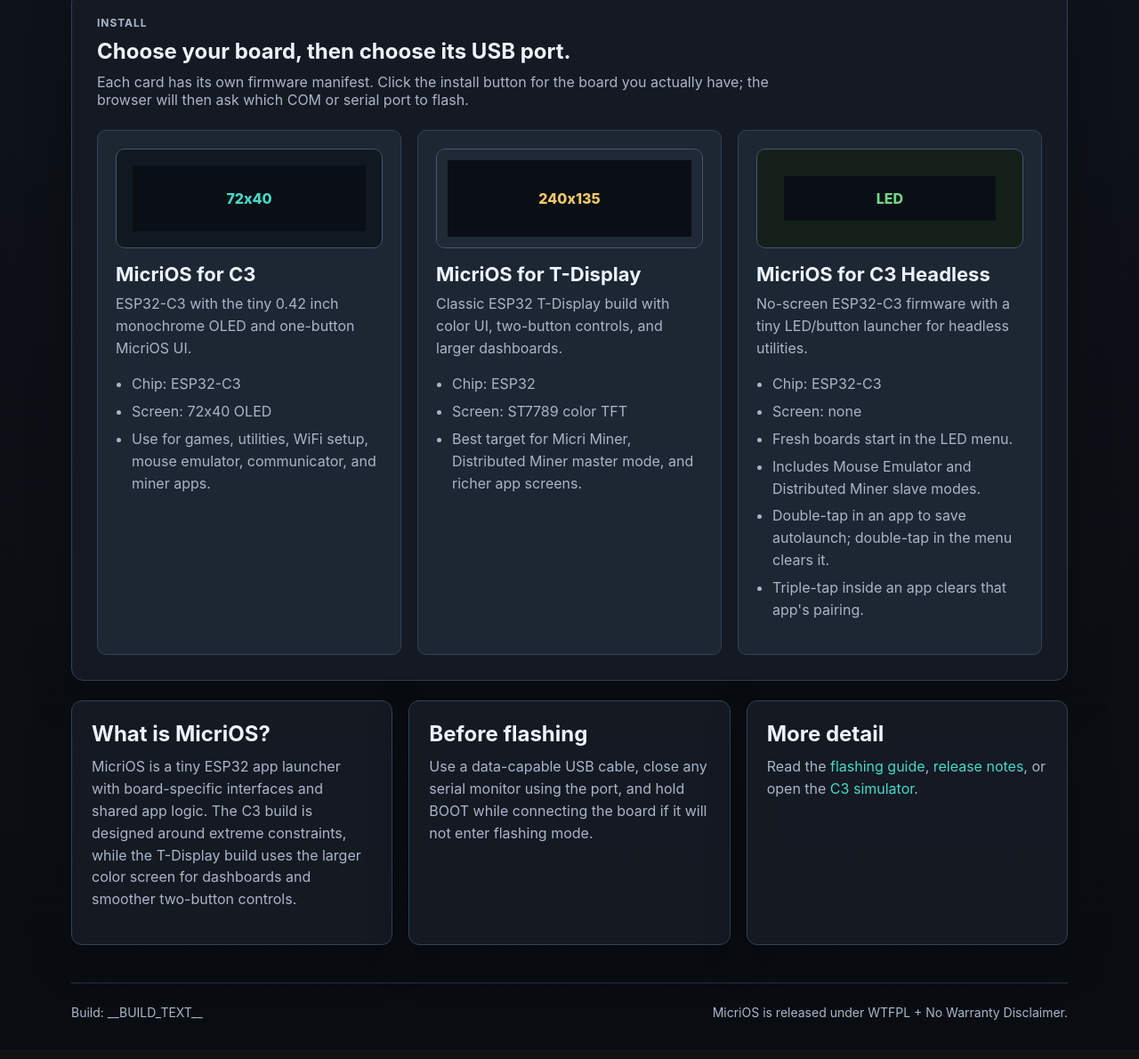
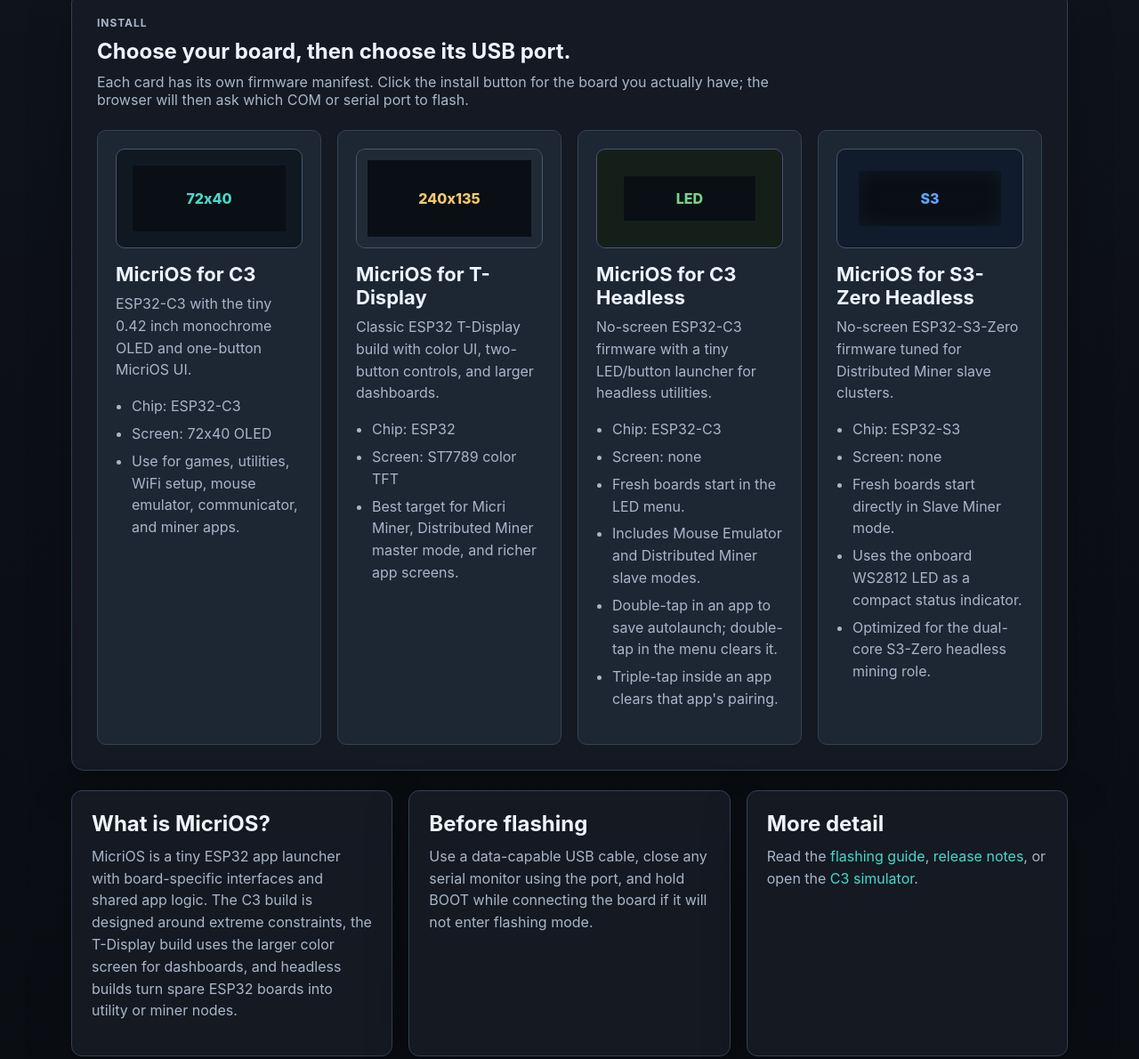
Before and after one commit to SquishywareOfficial/MicriOS, a plain HTML site: page web/installer/index.html in a window 1280 px wide. Shown: the part 469-1659 px from the top of the page at 89% size. Drawn offline with Linux system fonts and the light colour scheme.

Commit message:
Add optimized S3-Zero headless miner target
Add ESP32-S3 hardware SHA mining, reliable ESP-NOW cluster delivery, build and release integration, and documentation for headless S3-Zero mining nodes.

```diff
--- a/web/installer/index.html
+++ b/web/installer/index.html
@@ -103,6 +103,22 @@
             </ul>
             <esp-web-install-button manifest="manifest-MicriOS-C3-Headless.json"></esp-web-install-button>
           </article>
+
+          <article class="card card-s3zero">
+            <div class="card-visual s3zero" aria-hidden="true">
+              <span>S3</span>
+            </div>
+            <h3>MicriOS for S3-Zero Headless</h3>
+            <p>No-screen ESP32-S3-Zero firmware tuned for Distributed Miner slave clusters.</p>
+            <ul>
+              <li>Chip: ESP32-S3</li>
+              <li>Screen: none</li>
+              <li>Fresh boards start directly in Slave Miner mode.</li>
+              <li>Uses the onboard WS2812 LED as a compact status indicator.</li>
+              <li>Optimized for the dual-core S3-Zero headless mining role.</li>
+            </ul>
+            <esp-web-install-button manifest="manifest-MicriOS-S3-Zero-Headless.json"></esp-web-install-button>
+          </article>
         </div>
       </section>
 
@@ -111,8 +127,8 @@
           <h2 id="about-title">What is MicriOS?</h2>
           <p>
             MicriOS is a tiny ESP32 app launcher with board-specific interfaces and shared app logic.
-            The C3 build is designed around extreme constraints, while the T-Display build uses the larger
-            color screen for dashboards and smoother two-button controls.
+            The C3 build is designed around extreme constraints, the T-Display build uses the larger
+            color screen for dashboards, and headless builds turn spare ESP32 boards into utility or miner nodes.
           </p>
         </article>
         <article>
--- a/web/installer/styles.css
+++ b/web/installer/styles.css
@@ -228,7 +228,7 @@
 
 .cards {
   display: grid;
-  grid-template-columns: repeat(3, minmax(0, 1fr));
+  grid-template-columns: repeat(auto-fit, minmax(240px, 1fr));
   gap: 18px;
 }
 
@@ -287,6 +287,13 @@
 .headless {
   color: var(--green);
   box-shadow: inset 0 0 0 30px #151f1a;
+}
+
+.s3zero {
+  color: var(--blue);
+  box-shadow:
+    inset 0 0 0 24px #101b2b,
+    inset 0 0 42px rgba(94, 168, 255, 0.28);
 }
 
 esp-web-install-button {
```
Also changed, not shown: 15 other files.
